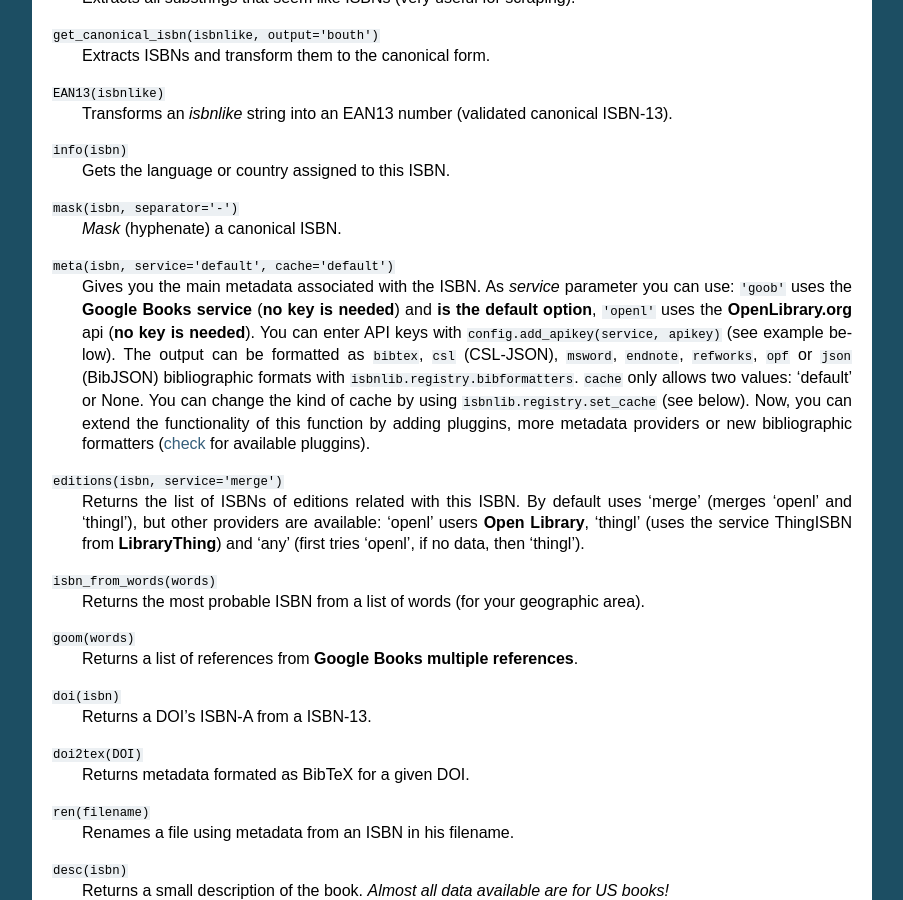
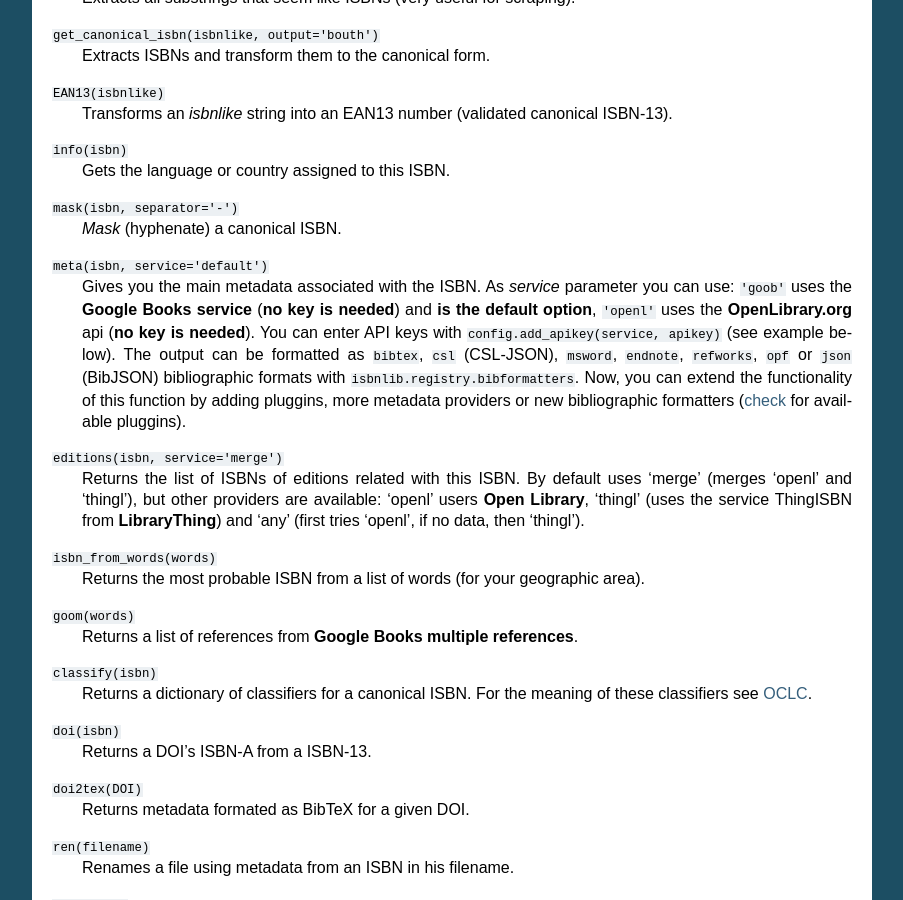
Before and after one commit to rysto3/isbnlib, a Sphinx documentation site: the page built from docs/devs.rst, in a window 1280 px wide and 900 px high, scrolled down 1096 px. Shown: the whole window, without its empty margins (198-1101 px from the left). Built offline with Sphinx 7.4.7, drawn with Linux system fonts in a browser that asks for light colours.

Commit message:
add 'classify' (oclc.org)

```diff
--- a/docs/devs.rst
+++ b/docs/devs.rst
@@ -70,7 +70,7 @@ In the namespace ``isbnlib`` you have access to the core methods:
 ``mask(isbn, separator='-')``
   `Mask` (hyphenate) a canonical ISBN.
 
-``meta(isbn, service='default', cache='default')``
+``meta(isbn, service='default')``
     Gives you the main metadata associated with the ISBN. As `service` parameter you can use:
     ``'goob'`` uses the **Google Books service** (**no key is needed**)  and
     **is the default option**,
@@ -79,8 +79,6 @@ In the namespace ``isbnlib`` you have access to the core methods:
     with ``config.add_apikey(service, apikey)`` (see example below).
     The output can be formatted as ``bibtex``, ``csl`` (CSL-JSON), ``msword``, ``endnote``, ``refworks``,
     ``opf`` or ``json`` (BibJSON) bibliographic formats with ``isbnlib.registry.bibformatters``.
-    ``cache`` only allows two values: 'default' or None. You can change the kind of cache by using
-    ``isbnlib.registry.set_cache`` (see below).
     Now, you can extend the functionality of this function by adding pluggins, more metadata
     providers or new bibliographic formatters (check_ for available pluggins).
 
@@ -95,6 +93,9 @@ In the namespace ``isbnlib`` you have access to the core methods:
 
 ``goom(words)``
   Returns a list of references from **Google Books multiple references**.
+
+``classify(isbn)``
+    Returns a dictionary of classifiers for a canonical ISBN. For the meaning of these classifiers see OCLC_.
 
 ``doi(isbn)``
   Returns a DOI's ISBN-A from a ISBN-13.
@@ -346,3 +347,5 @@ framework to further developement, take a look at isbntools_.
 .. _goob: https://github.com/xlcnd/isbnlib/blob/dev/isbnlib/_goob.py
 
 .. _search: https://pypi.python.org/pypi?%3Aaction=search&term=isbnlib&submit=search
+
+.. _OCLC: http://classify.oclc.org/classify2/
```
